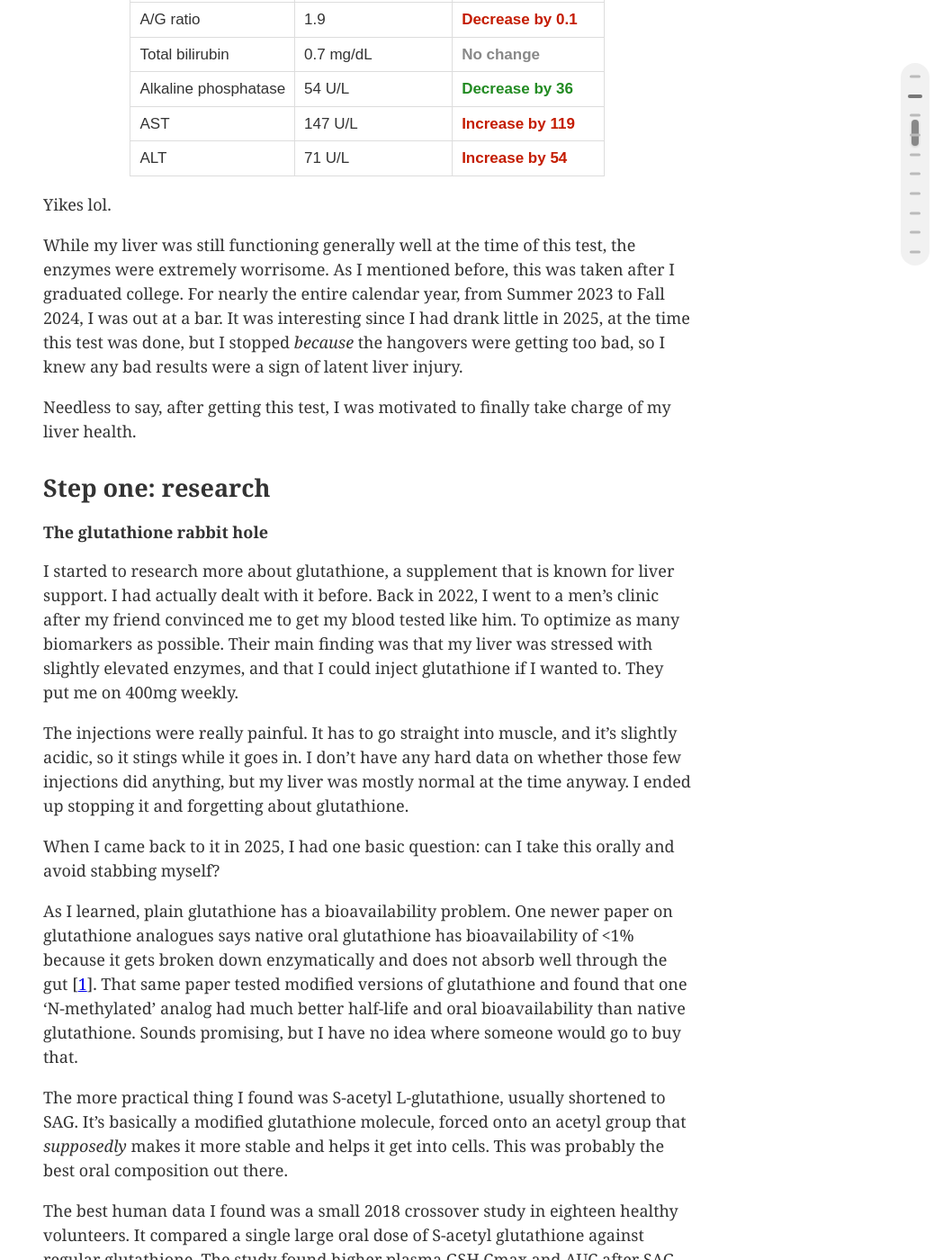
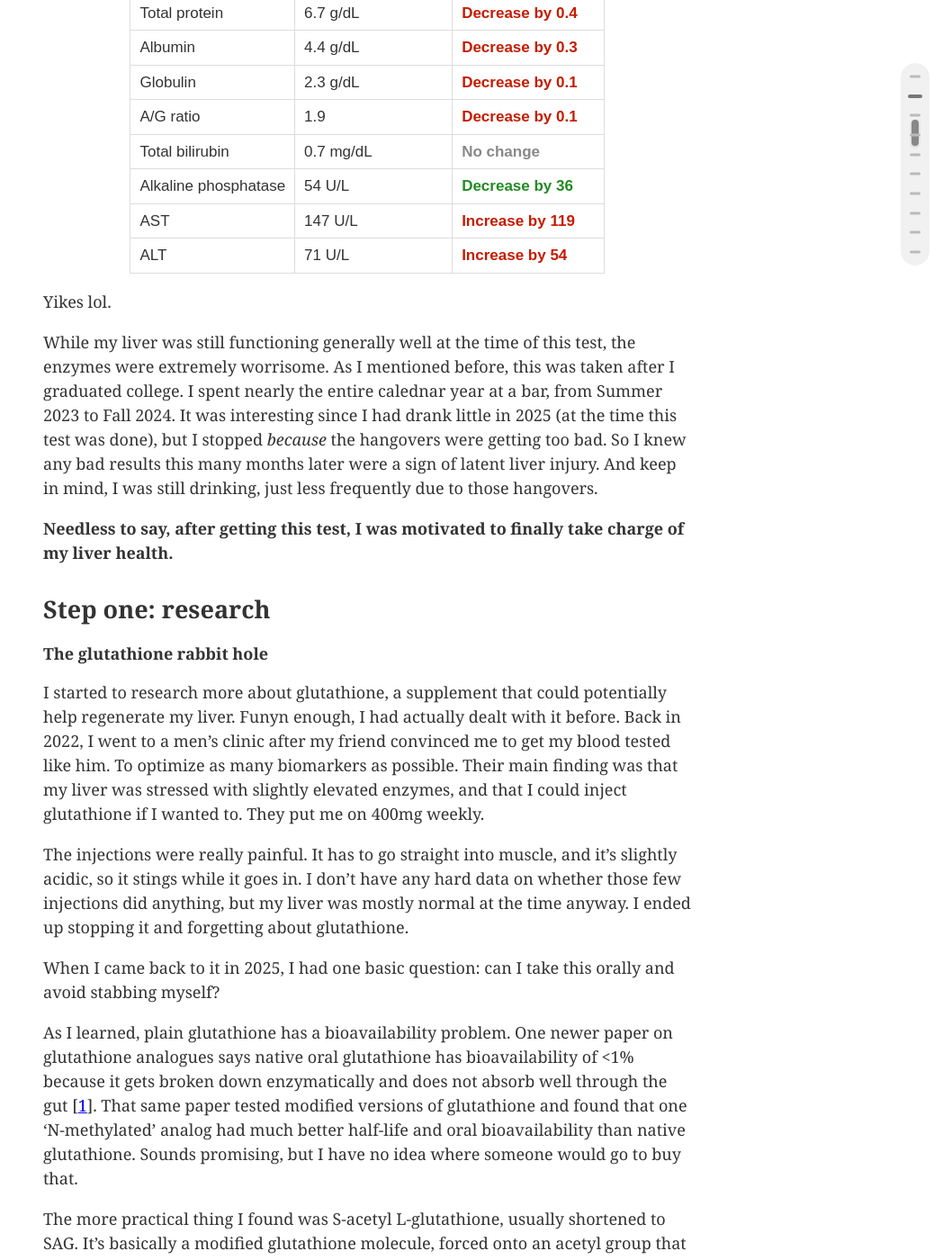
Before and after one commit to 0sps/sull1van.com, a Jekyll site: the page built from _posts/2026-05-19-Best-liver-of-all-time.md, in a window 1280 px wide and 1400 px high, scrolled down 2299 px. Shown: the whole window at 90% size, without its empty margins (232-1280 px from the left). Built offline with Jekyll 4.4.1, drawn with Linux system fonts in a browser that asks for light colours; some of the changed text lies outside the part shown.

Commit message:
fix cringe on the blood test articel

```diff
--- a/_posts/2026-05-19-Best-liver-of-all-time.md
+++ b/_posts/2026-05-19-Best-liver-of-all-time.md
@@ -9,9 +9,8 @@
 
 
 
-Earlier in 2025, I did bloodwork for the first time in a while, and had some high liver enzymes. I'd come off the heels of five years of college, and having spent the last ~year and a half drinking like my liver was bulletproof. This blood test made me realize that it should probably change.
+Earlier in 2025, I did bloodwork for the first time in a while, and found I had some insanely high liver enzymes. I'd come off the heels of five years of college, having spent the last ~year and a half drinking like my liver was bulletproof. I realized that something needed to change, and spent the next year of my life committed to achieving the healthiest liver possible. Turns out, if you take care of your liver, it most definitely will take care of you too.
 
-One really cool piece of context to this is that I've been getting blood tests since I was seventeen. That is useful because I have my own younger-me data, which is more useful than a generic 'normal range' for these test results. I can look at what my numbers were before I spent a few years making worse decisions.
 
 
 <div class="mobile-toc">
@@ -30,9 +29,13 @@
   </ul>
 </div>
 
+
+
+
+
 ## The baseline
 
-The main markers came from a Comprehensive Metabolic Panel. I used to call this a liver panel, but that isn't quite right. A CMP covers more than the liver, so I filter it down to the values I care about:
+I mentioned at the beginning that this all started because of some bad blood test results. But whcih ones specifically? The main markers came from a Comprehensive Metabolic Panel, something that I used to call this a liver panel, but realized isn't quite right. A CMP covers more than the liver, so I filter it down to the values I care about:
 
 - Total protein
 - Albumin
@@ -62,6 +65,7 @@
 
 This provides a way to differentiate test results that are close but still considered 'within the normal range'. So if I'm comparing two test results that are within the normal range, clinically they may both be considered the same, but biologically one of them might be just slightly better.
 
+One really cool piece of context to this is that I've been getting blood tests since I was seventeen. That is useful because I have my own younger-me data, which is more useful than a generic 'normal range' for these test results. I can look at what my numbers were before I spent a few years making worse decisions.
 
 Now, here was seventeen-year-old me when he got his CMP:
 
@@ -110,16 +114,16 @@
 
 Yikes lol.
 
-While my liver was still functioning generally well at the time of this test, the enzymes were extremely worrisome. As I mentioned before, this was taken after I graduated college. For nearly the entire calendar year, from Summer 2023 to Fall 2024, I was out at a bar. It was interesting since I had drank little in 2025, at the time this test was done, but I stopped *because* the hangovers were getting too bad, so I knew any bad results were a sign of latent liver injury.
+While my liver was still functioning generally well at the time of this test, the enzymes were extremely worrisome. As I mentioned before, this was taken after I graduated college. I spent nearly the entire calednar year at a bar, from Summer 2023 to Fall 2024. It was interesting since I had drank little in 2025 (at the time this test was done), but I stopped *because* the hangovers were getting too bad. So I knew any bad results this many months later were a sign of latent liver injury. And keep in mind, I was still drinking, just less frequently due to those hangovers.
 
-Needless to say, after getting this test, I was motivated to finally take charge of my liver health.
+**Needless to say, after getting this test, I was motivated to finally take charge of my liver health.**
 
 
 
 ## Step one: research
 #### The glutathione rabbit hole
 
-I started to research more about glutathione, a supplement that is known for liver support. I had actually dealt with it before. Back in 2022, I went to a men's clinic after my friend convinced me to get my blood tested like him. To optimize as many biomarkers as possible. Their main finding was that my liver was stressed with slightly elevated enzymes, and that I could inject glutathione if I wanted to. They put me on 400mg weekly.
+I started to research more about glutathione, a supplement that could potentially help regenerate my liver. Funyn enough, I had actually dealt with it before. Back in 2022, I went to a men's clinic after my friend convinced me to get my blood tested like him. To optimize as many biomarkers as possible. Their main finding was that my liver was stressed with slightly elevated enzymes, and that I could inject glutathione if I wanted to. They put me on 400mg weekly.
 
 The injections were really painful. It has to go straight into muscle, and it's slightly acidic, so it stings while it goes in. I don't have any hard data on whether those few injections did anything, but my liver was mostly normal at the time anyway. I ended up stopping it and forgetting about glutathione.
 
```
